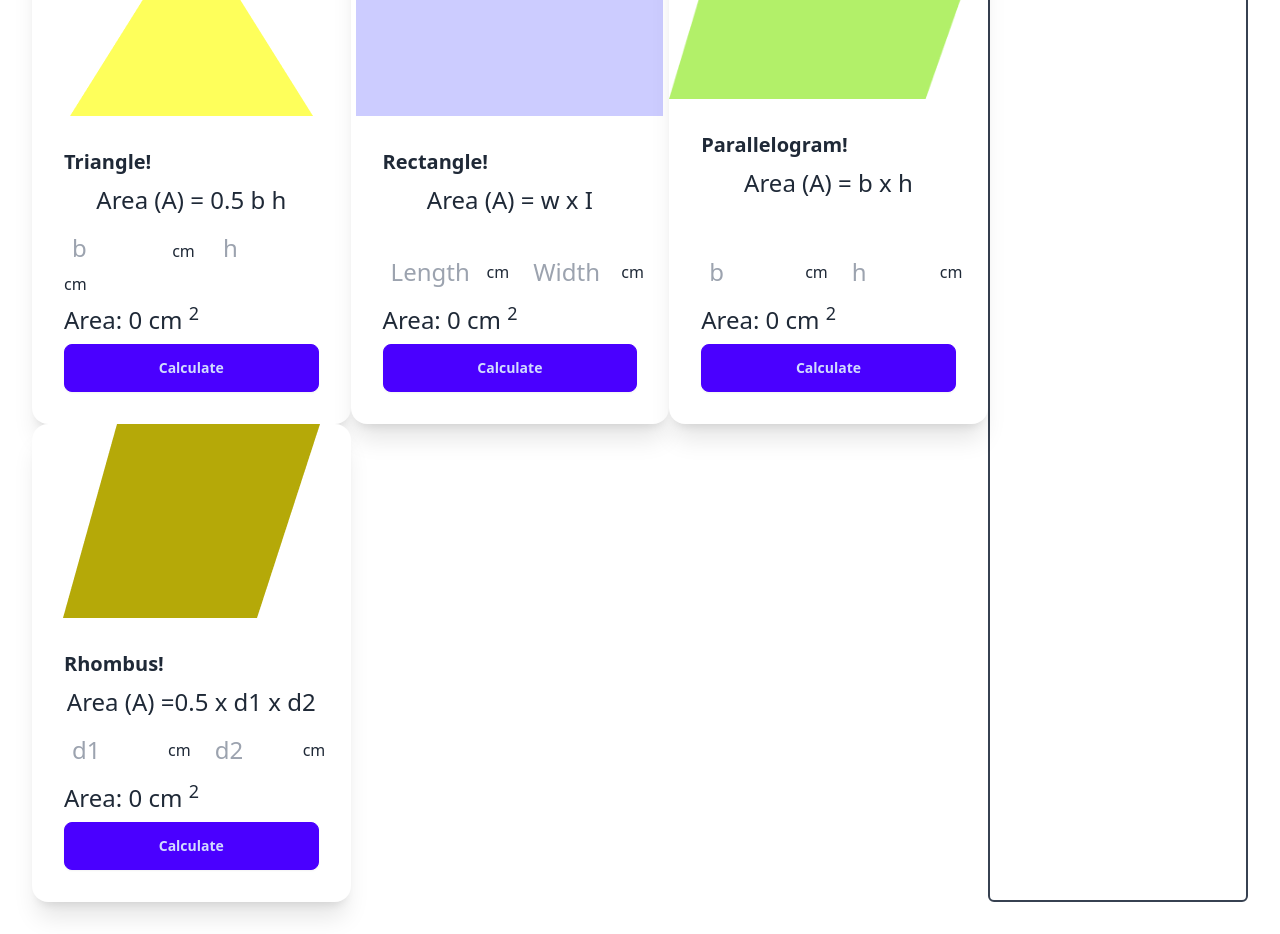
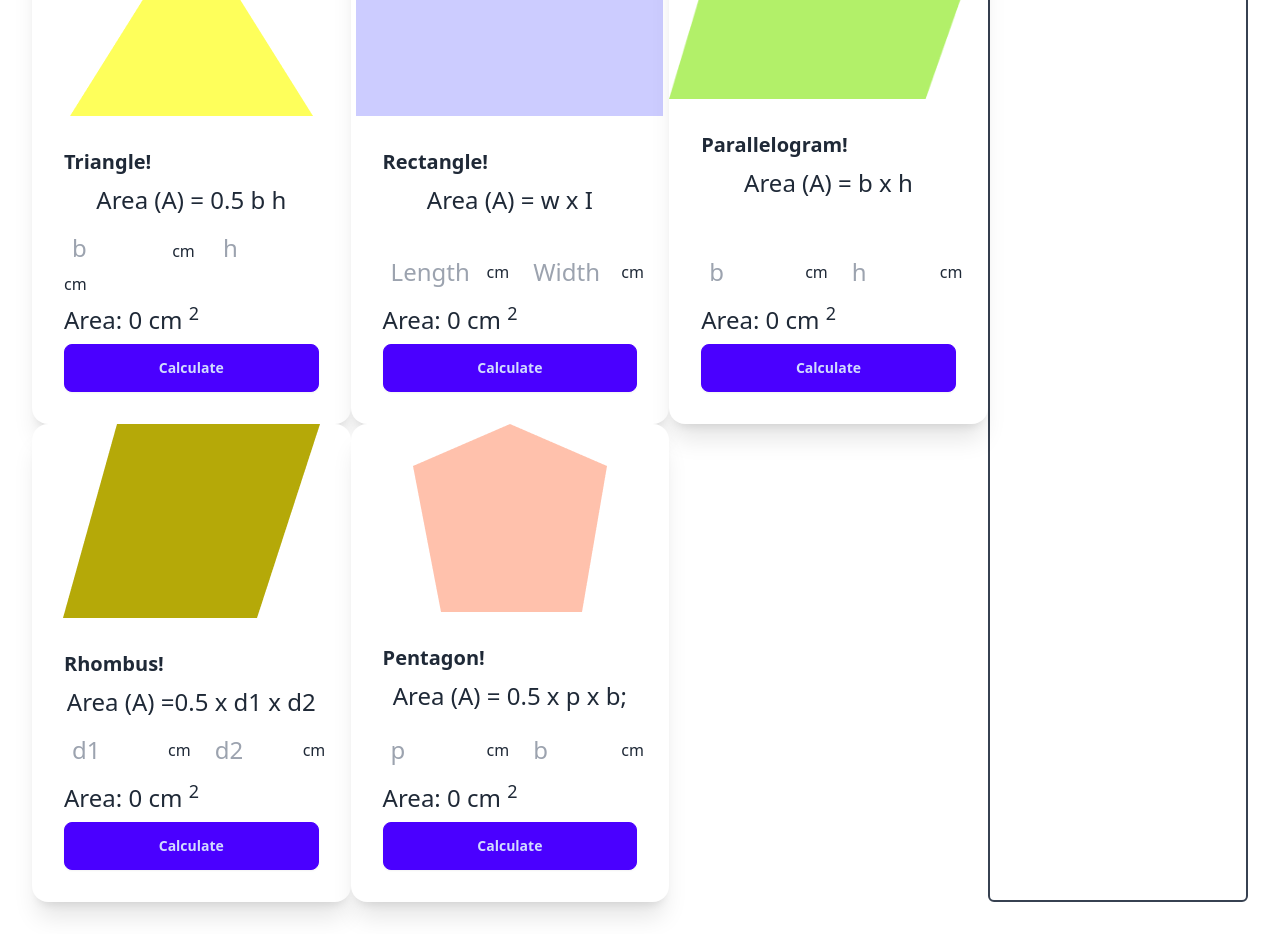
Before and after one commit to asraful613/geometry-genius, a plain HTML site: page index.html in a window 1280 px wide. Shown: the part 110-1044 px from the top of the page. Drawn offline with nearby package versions, Linux system fonts and the light colour scheme.

Commit message:
added a pentagon

```diff
--- a/index.html
+++ b/index.html
@@ -105,6 +105,32 @@
                       </div>
                     </div>
                   </div>
+                  <!-- pentagon -->
+                <div class="card  bg-base-100 shadow-xl">
+                    <figure><img src="images/pentagon.png" alt="Shoes" /></figure>
+                    <div class="card-body">
+                      <h2 class="card-title">Pentagon!</h2>
+                      <p class="text-2xl text-center">
+                        Area (A) = 0.5 x p x b;
+                      </p>
+                      <div>
+                        <!-- pentagon perimeter-->
+                      <div class="flex items-center">
+                        <input type="text" name="" id="pentagon-perimeter" class="w-24 text-2xl p-2 rounded-sm" placeholder="p"> <span class="mr-4 ml-2">cm</span>
+                        <!-- pentagon apothem-->
+                        <input type="text" name="" id="pentagon-apothem" class="w-24 text-2xl p-2 rounded-sm" placeholder="b"><span>cm</span>
+                      </div>
+                      </div>
+                      <div>
+                        <p class="text-2xl">
+                          Area: <span id="pentagon-area">0</span> <span>cm <sup>2</sup></span>
+                        </p>
+                      </div>
+                      <div class="card-actions ">
+                        <button class="btn btn-primary w-full" onclick="calculatePentagonArea()">Calculate</button>
+                      </div>
+                    </div>
+                  </div>
             </div>
             <!-- Area calculation conatiner -->
             <div class=" border-2 border-gray-700 rounded-md">
@@ -116,5 +142,6 @@
     <script src="js/rectangle.js"></script>
     <script src="js/parallelogram.js"></script>
     <script src="js/rhombus.js"></script>
+    <script src="js/pentagon.js"></script>
 </body>
 </html>
--- /dev/null
+++ b/js/pentagon.js
@@ -0,0 +1,18 @@
+let area=0;
+function calculatePentagonArea(){
+    const perimeter=getInputValueById('pentagon-perimeter');
+    const apothem=getInputValueById('pentagon-apothem');
+     area=0.5*perimeter*apothem;
+    setInnerTextById('pentagon-area',area)
+}
+
+function getInputValueById(inputfieldId){
+    const inputfield=document.getElementById(inputfieldId)
+    const inputValueText=inputfield.value ;
+    const value=parseFloat(inputValueText);
+    return value;
+}
+function setInnerTextById(elementId){
+    const element=document.getElementById(elementId)
+    element.innerText=area;
+}
```
Also changed, not shown: js/parallelogram.js (line endings or trailing spaces), js/rhombus.js (line endings or trailing spaces).
